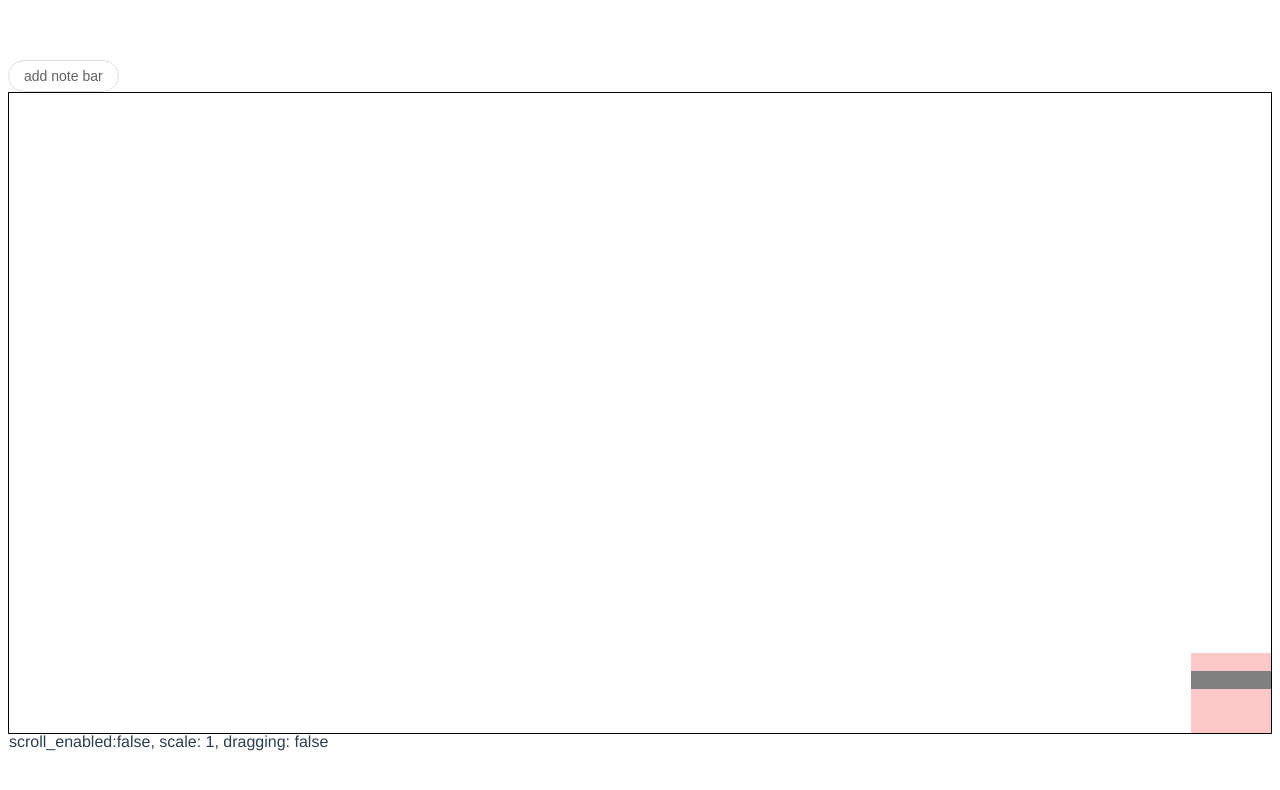
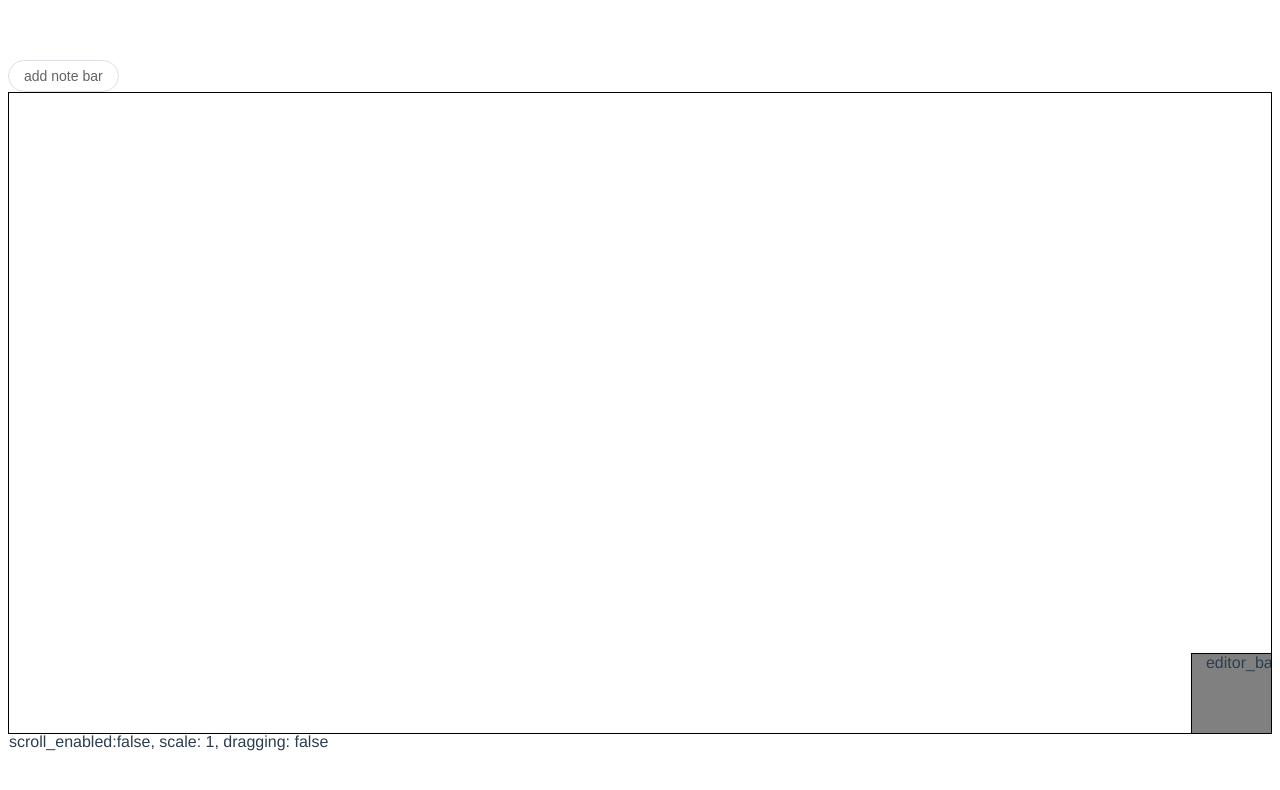
Before and after one commit to ActivePeter/paNote, a Vue app in the folder panote_vue/: page / in a window 1280 px wide. Shown: the top 790 px of the page. Built offline with nearby package versions, Linux system fonts and the light colour scheme.

Commit message:
moveable bar

```diff
--- a/panote_vue/src/components/EditorBar.vue
+++ b/panote_vue/src/components/EditorBar.vue
@@ -17,5 +17,7 @@ export default {
 <style scoped>
 .editor_bar {
   background: gray;
+  width: 100px;
+  height: 100px;
 }
 </style>
--- /dev/null
+++ b/panote_vue/src/components/EditorBarMoveTest.vue
@@ -0,0 +1,37 @@
+<template>
+  <div
+    class="editor_bar"
+    @mousedown="handle_mouse_down"
+    @mouseup="handle_mouse_up"
+  >
+    editor_bar
+  </div>
+</template>
+
+<script>
+export default {
+  name: "EditorBarMove",
+  mounted() {},
+  data() {
+    return {};
+  },
+  methods: {
+    handle_mouse_down(event) {
+      this.$emit("start_drag", event, this);
+    },
+    handle_mouse_up() {},
+  },
+  props: {
+    ebid: Number,
+  },
+};
+</script>
+
+<style scoped>
+.editor_bar {
+  background: gray;
+  width: 100px;
+  height: 100px;
+  border: 1px solid #000;
+}
+</style>
--- a/panote_vue/src/components/NoteCanvas.vue
+++ b/panote_vue/src/components/NoteCanvas.vue
@@ -15,6 +15,14 @@
       >
         content
         <EditorBar />
+        <EditorBarMove
+          v-for="(item, i) in editor_bars"
+          :key="i"
+          :ebid="i"
+          class="editor_bar_move"
+          :style="{ top: item.pos_y + 'px', left: item.pos_x + 'px' }"
+          @start_drag="editor_bar_start_drag"
+        />
       </div>
     </div>
     <div class="info">
@@ -27,12 +35,17 @@
 <script>
 import ElementResizeDetectorMaker from "element-resize-detector";
 import EditorBar from "./EditorBar.vue";
+import EditorBarMove from "./EditorBarMoveTest.vue";
+import NoteCanvasFunc from "./NoteCanvasFunc.js";
 export default {
   name: "NoteCanvas",
   components: {
     EditorBar,
+    EditorBarMove,
   },
   mounted() {
+    this.mouse_recorder = NoteCanvasFunc.new_mouse_recorder();
+
     window.addEventListener("keyup", this.handle_key_up);
     window.addEventListener("keydown", this.handle_key_down);
 
@@ -70,6 +83,14 @@ export default {
       dragging: false,
       edge_size_w: 100,
       edge_size_h: 100,
+      moving_obj: null,
+      editor_bars: [
+        {
+          pos_x: 0,
+          pos_y: 0,
+        },
+      ],
+      mouse_recorder: null,
     };
   },
   methods: {
@@ -96,18 +117,37 @@ export default {
         this.scale_canvas(val.deltaY);
       }
     },
-    handle_mouse_down() {
+    handle_mouse_down(event) {
+      this.mouse_recorder.call_before_move(event.screenX, event.screenY);
+      console.log("note canvase mouse down");
       this.dragging = true;
     },
     handle_mouse_move(val) {
-      if (val.buttons == 1 && this.scroll_enabled) {
-        console.log(val);
-      } else {
-        this.dragging = false;
+      if (val.buttons != 0) {
+        //有按键按下
+        this.mouse_recorder.update_pos_on_move(val.screenX, val.screenY);
+        let delta = this.mouse_recorder.get_delta();
+
+        //拖拽画布
+        if (val.buttons == 1 && this.scroll_enabled) {
+          console.log(val);
+        } else {
+          this.dragging = false;
+        }
+        //拖拽文本块
+        if (this.moving_obj != null) {
+          let bar_data = this.editor_bars[this.moving_obj.ebid];
+
+          bar_data.pos_x += delta.dx / this.scale;
+          bar_data.pos_y += delta.dy / this.scale;
+
+          console.log("bar_data", bar_data);
+        }
       }
     },
     handle_mouse_up() {
       this.dragging = false;
+      this.moving_obj = null;
     },
     scale_canvas(dir) {
       let scale_bak = this.scale;
@@ -122,6 +162,12 @@ export default {
     },
     final_set_scale(scale) {
       this.scale = scale;
+    },
+    editor_bar_start_drag(event, eb) {
+      console.log(eb);
+      this.mouse_recorder.call_before_move(event.screenX, event.screenY);
+      event.stopPropagation(); //阻止传递到上层，即handle_mouse_down
+      this.moving_obj = eb;
     },
   },
   props: {},
@@ -141,4 +187,7 @@ export default {
   height: 400px;
   width: 300px;
 }
+.editor_bar_move {
+  position: absolute;
+}
 </style>
--- /dev/null
+++ b/panote_vue/src/components/NoteCanvasFunc.js
@@ -0,0 +1,26 @@
+export default {
+    new_mouse_recorder: function () {
+        return Object({
+            mouse_last_x: 0,
+            mouse_last_y: 0,
+            mouse_cur_x: 0,
+            mouse_cur_y: 0,
+            call_before_move(mouseX, mouseY) {
+                this.mouse_cur_x = this.mouse_last_x = mouseX;
+                this.mouse_cur_y = this.mouse_last_y = mouseY;
+            },
+            update_pos_on_move(mouseX, mouseY) {
+                this.mouse_last_x = this.mouse_cur_x;
+                this.mouse_last_y = this.mouse_cur_y;
+                this.mouse_cur_x = mouseX;
+                this.mouse_cur_y = mouseY;
+            },
+            get_delta() {
+                return {
+                    dx: this.mouse_cur_x - this.mouse_last_x,
+                    dy: this.mouse_cur_y - this.mouse_last_y,
+                }
+            }
+        });
+    }
+}
```
Also changed, not shown: 1 other file (tests, documents, lock files or other folders).
